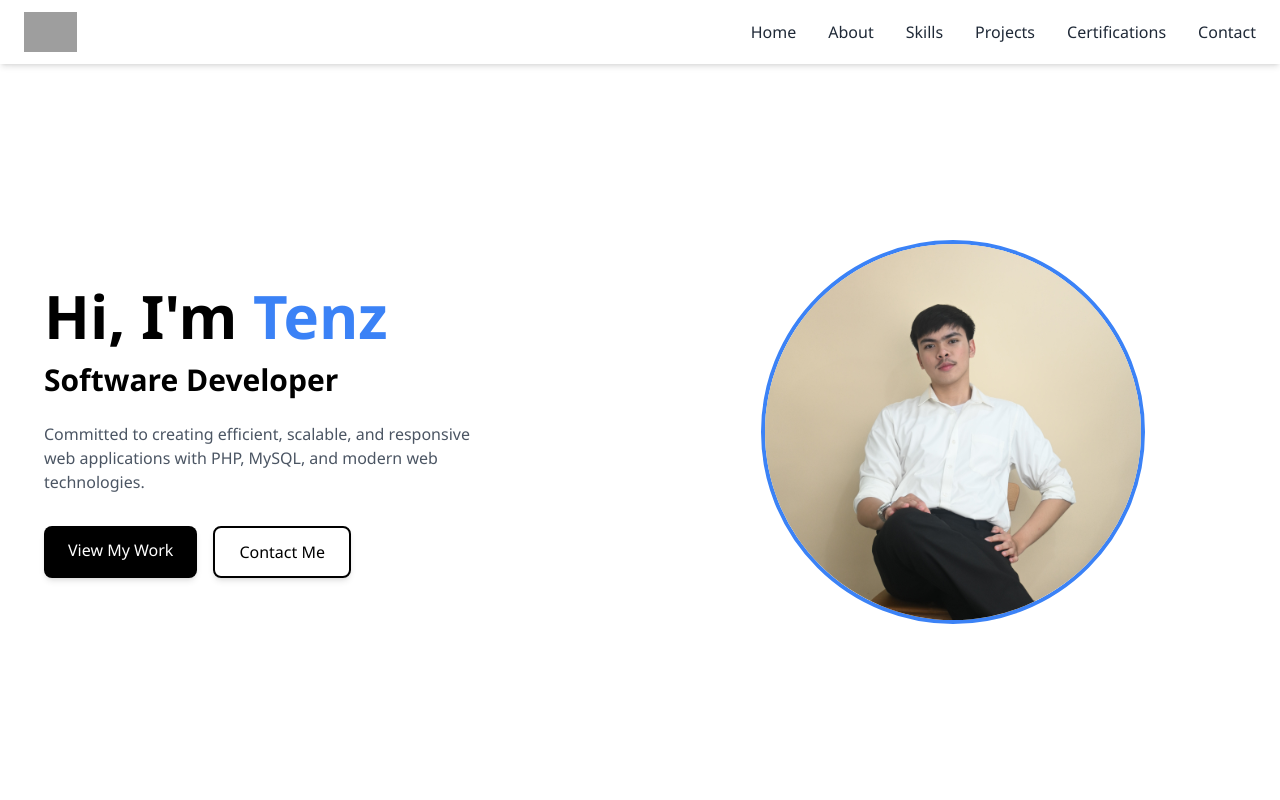
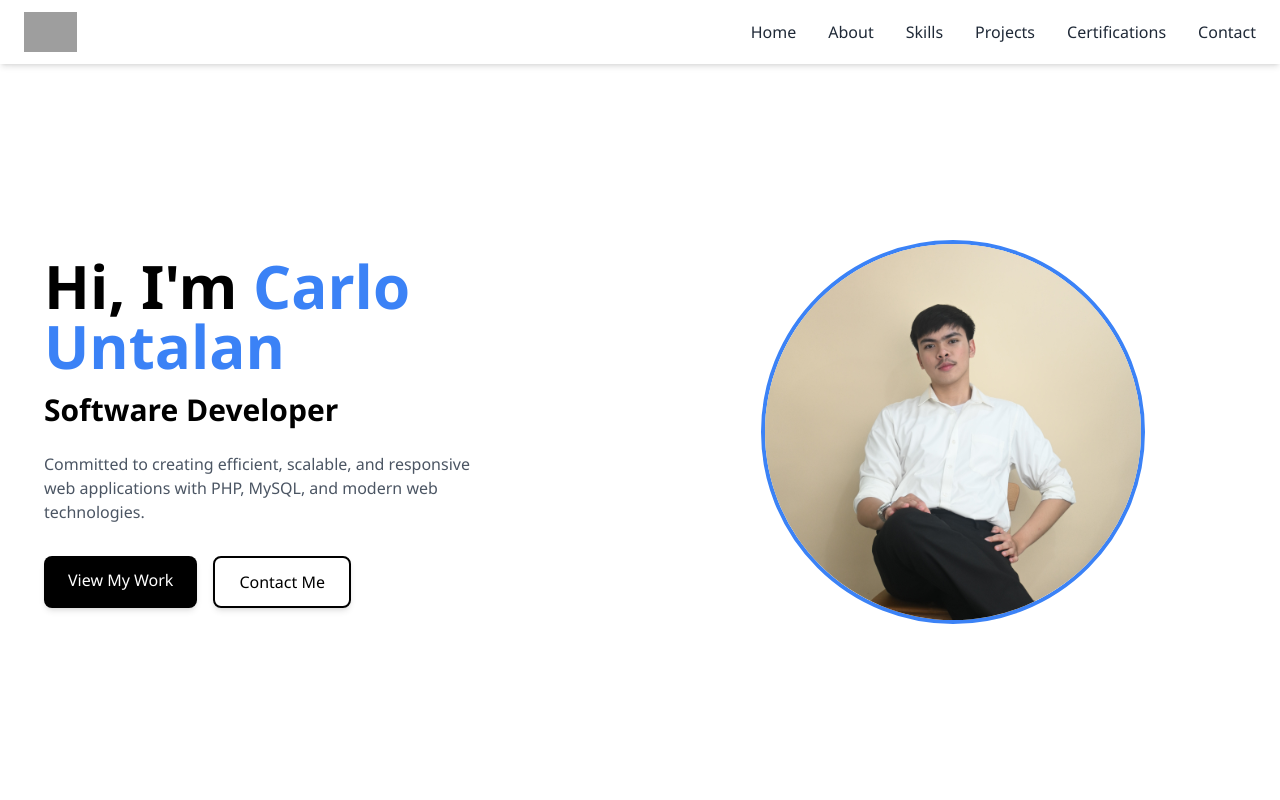
Before and after one commit to carlo121603/CSUPortfolio, a plain HTML site: page index.html in a window 1280 px wide. Shown: the top 800 px of the page. Drawn offline with nearby package versions, Linux system fonts and the light colour scheme; grey boxes are pictures that could not be loaded.

Commit message:
Update index.html

```diff
--- a/index.html
+++ b/index.html
@@ -82,7 +82,7 @@
     <section id="home" class="min-h-screen flex items-center pt-16">
         <div class="container mx-auto px-6 flex flex-col md:flex-row items-center">
             <div class="md:w-1/2 mb-10 md:mb-0 ml-5">
-                <h1 class="text-4xl md:text-6xl font-bold mb-4">Hi, I'm <span class="text-blue-500">Tenz</span></h1>
+                <h1 class="text-4xl md:text-6xl font-bold mb-4">Hi, I'm <span class="text-blue-500">Carlo Untalan</span></h1>
                 <h2 class="text-2xl md:text-3xl font-semibold mb-6">Software Developer</h2>
                 <p class="text-gray-600 mb-8 max-w-md">
                     Committed to creating efficient, scalable, and responsive web applications with PHP, MySQL, and modern web technologies.
```
